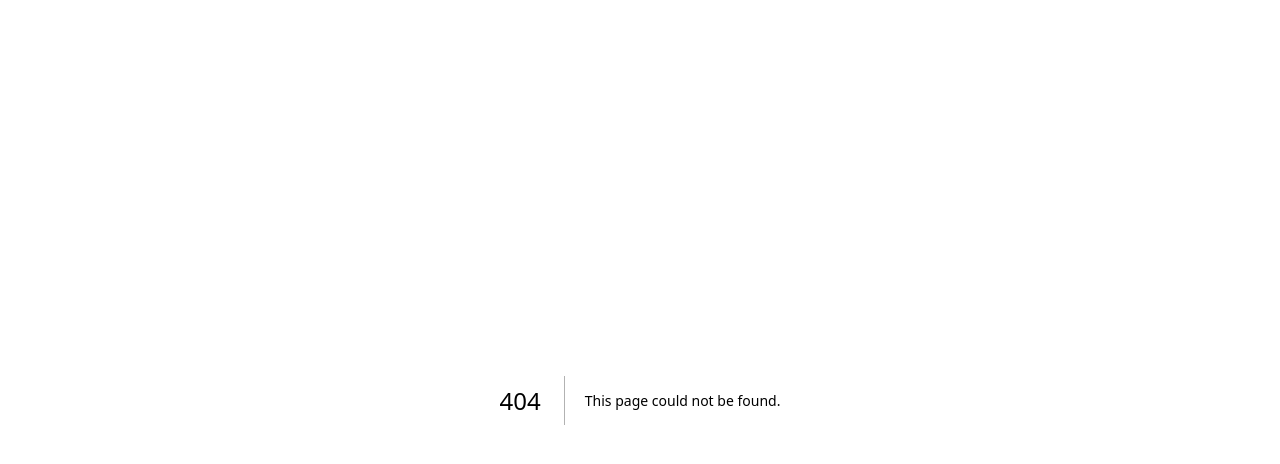
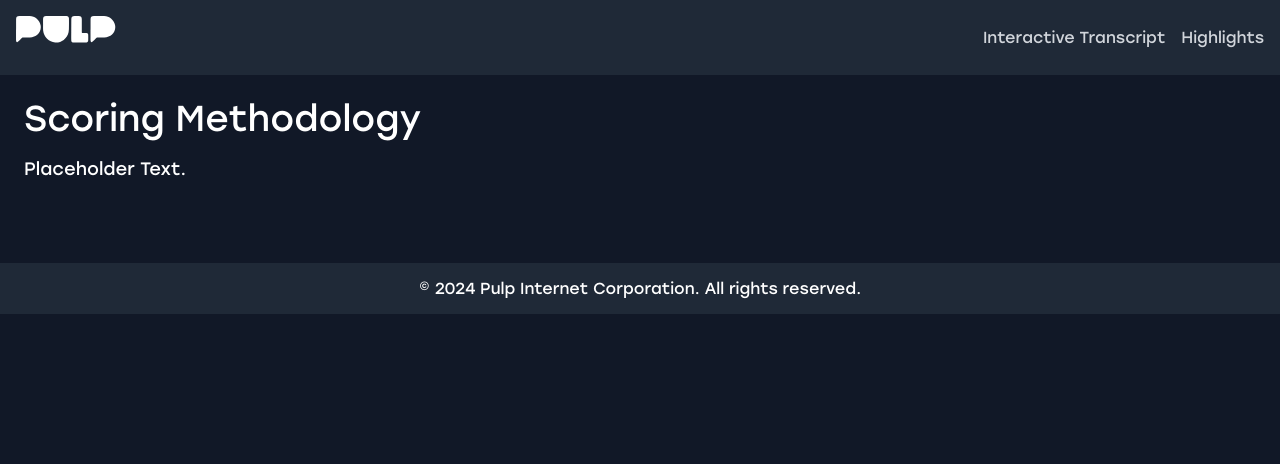
Before and after one commit to pulpshah/TextMRI-Mini, a Next.js app: page /scoringmethods in a window 1280 px wide. Before the commit this address had no page. Shown: the top 464 px of the page. Built offline with nearby package versions, Linux system fonts and the light colour scheme.

Commit message:
Added scoring methodology webpage with placeholder text

```diff
--- a/app/page.tsx
+++ b/app/page.tsx
@@ -29,7 +29,7 @@ export default function CoverPage() {
               <Link href="/highlights" passHref>
                 <button className="text-gray-400 hover:text-white text-sm sm:text-base px-4 py-2 rounded-md transition-colors duration-200">Highlights</button>
               </Link>
-              <Link href="/" passHref>
+              <Link href="/scoringmethods" passHref>
                 <button className="text-gray-400 hover:text-white text-sm sm:text-base px-4 py-2 rounded-md transition-colors duration-200">Scoring Methods</button>
               </Link>
             </div>
--- /dev/null
+++ b/app/scoringmethods/page.tsx
@@ -0,0 +1,42 @@
+import type { NextPage } from 'next';
+import Image from 'next/image';
+import Link from 'next/link';
+
+const Home: NextPage = () => {
+  return (
+    <div className="min-h-screen bg-gray-900 text-white">
+      {/* Header */}
+      <header className="bg-gray-800 p-4">
+        <div className="container mx-auto flex justify-between items-center">
+        <Link href="/" passHref>
+        <Image src="/profiles/logo.svg" alt="PULP" width={100} height={50} className="mb-4" />
+        </Link>
+          <nav className="space-x-4">
+            <Link href="/transcript" className="text-gray-300 hover:text-white">
+              Interactive Transcript
+            </Link>
+            <Link href="/highlights" className="text-gray-300 hover:text-white">
+              Highlights
+            </Link>
+          </nav>
+        </div>
+      </header>
+
+      {/* Main Content */}
+      <main className="container mx-auto p-6">
+        <h1 className="text-4xl font-bold mb-4">Scoring Methodology</h1>
+        <p className="text-lg mb-6">Placeholder Text.</p>
+
+      </main>
+
+      {/* Footer */}
+      <footer className="bg-gray-800 p-4 mt-8">
+        <div className="container mx-auto text-center">
+          <p>&copy; 2024 Pulp Internet Corporation. All rights reserved.</p>
+        </div>
+      </footer>
+    </div>
+  );
+};
+
+export default Home;
```
